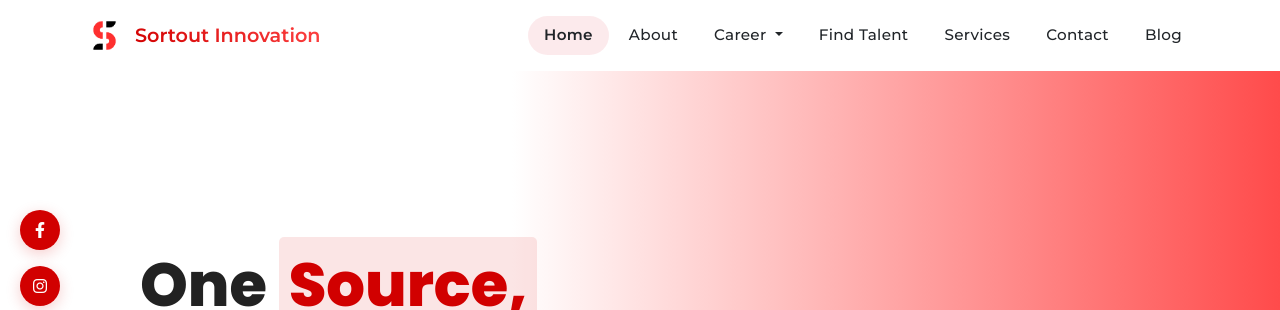
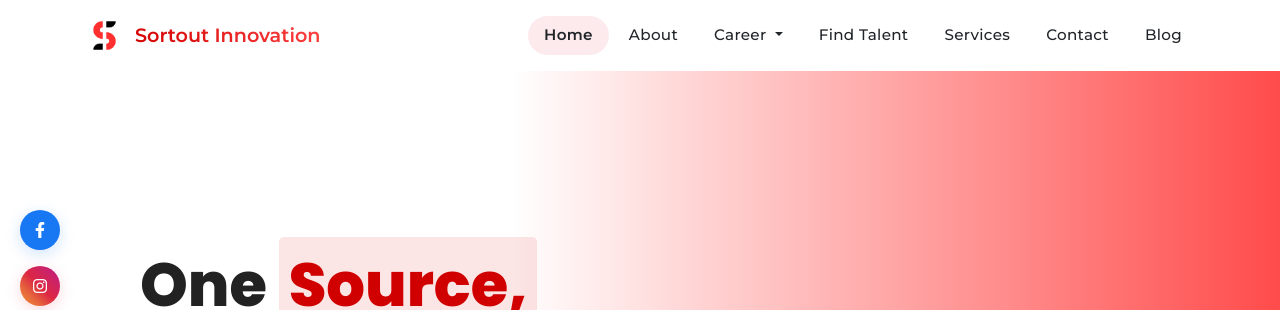
Before and after one commit to ajaySingh2615/sortout-innovation-v2, a PHP site: page /Frontent/ in a window 1280 px wide. Shown: the top 310 px of the page. Run offline with PHP 8.4, Linux system fonts and the light colour scheme.

Commit message:
Enhance floating social media bar with brand-specific colors and hover effects; improved visual interaction and responsiveness for better user experience.

```diff
--- a/components/footer/footer.php
+++ b/components/footer/footer.php
@@ -119,19 +119,19 @@
 <!-- Floating Social Media Bar -->
 <div class="floating-social-bar d-none d-md-block">
     <a href="https://www.facebook.com/profile.php?id=61556452066209" target="_blank" rel="noopener"
-       class="floating-social-icon mb-3">
+       class="floating-social-icon mb-3 facebook">
         <i class="fab fa-facebook-f"></i>
     </a>
     <a href="https://www.instagram.com/sortout_innovation" target="_blank" rel="noopener"
-       class="floating-social-icon mb-3">
+       class="floating-social-icon mb-3 instagram">
         <i class="fab fa-instagram"></i>
     </a>
     <a href="https://www.linkedin.com/company/sortout-innovation/" target="_blank" rel="noopener"
-       class="floating-social-icon mb-3">
+       class="floating-social-icon mb-3 linkedin">
         <i class="fab fa-linkedin-in"></i>
     </a>
     <a href="https://youtu.be/tw-xk-Pb-zA?si=QMTwuvhEuTegpqDr" target="_blank" rel="noopener"
-       class="floating-social-icon">
+       class="floating-social-icon youtube">
         <i class="fab fa-youtube"></i>
     </a>
 </div>
@@ -247,7 +247,7 @@
     transform: scale(1.1);
 }
 
-/* Floating Social Bar */
+/* Floating Social Bar with brand colors */
 .floating-social-bar {
     position: fixed;
     left: 20px;
@@ -261,7 +261,6 @@
 .floating-social-icon {
     width: 40px;
     height: 40px;
-    background: #d10000;
     color: #fff;
     border-radius: 50%;
     display: flex;
@@ -269,14 +268,69 @@
     justify-content: center;
     text-decoration: none;
     transition: all 0.3s ease;
-    box-shadow: 0 4px 15px rgba(209, 0, 0, 0.2);
+    position: relative;
+    overflow: hidden;
 }
 
-.floating-social-icon:hover {
+.floating-social-icon::before {
+    content: '';
+    position: absolute;
+    top: 0;
+    left: 0;
+    width: 100%;
+    height: 100%;
+    background: rgba(255, 255, 255, 0.1);
+    transform: translateX(-100%);
+    transition: transform 0.3s ease;
+}
+
+.floating-social-icon:hover::before {
+    transform: translateX(0);
+}
+
+/* Facebook */
+.floating-social-icon.facebook {
+    background: #1877f2;
+    box-shadow: 0 4px 15px rgba(24, 119, 242, 0.2);
+}
+.floating-social-icon.facebook:hover {
+    background: #0d65d9;
+    box-shadow: 0 6px 20px rgba(24, 119, 242, 0.4);
     transform: translateY(-3px);
+}
+
+/* Instagram */
+.floating-social-icon.instagram {
+    background: #e4405f;
+    background: linear-gradient(45deg, #f09433 0%, #e6683c 25%, #dc2743 50%, #cc2366 75%, #bc1888 100%);
+    box-shadow: 0 4px 15px rgba(228, 64, 95, 0.2);
+}
+.floating-social-icon.instagram:hover {
+    background: linear-gradient(45deg, #f09433 0%, #e6683c 25%, #dc2743 50%, #cc2366 75%, #bc1888 100%);
+    box-shadow: 0 6px 20px rgba(228, 64, 95, 0.4);
+    transform: translateY(-3px);
+}
+
+/* LinkedIn */
+.floating-social-icon.linkedin {
+    background: #0a66c2;
+    box-shadow: 0 4px 15px rgba(10, 102, 194, 0.2);
+}
+.floating-social-icon.linkedin:hover {
+    background: #094d92;
+    box-shadow: 0 6px 20px rgba(10, 102, 194, 0.4);
+    transform: translateY(-3px);
+}
+
+/* YouTube */
+.floating-social-icon.youtube {
     background: #ff0000;
-    color: #fff;
-    box-shadow: 0 6px 20px rgba(209, 0, 0, 0.3);
+    box-shadow: 0 4px 15px rgba(255, 0, 0, 0.2);
+}
+.floating-social-icon.youtube:hover {
+    background: #cc0000;
+    box-shadow: 0 6px 20px rgba(255, 0, 0, 0.4);
+    transform: translateY(-3px);
 }
 
 /* WhatsApp Button */
```
